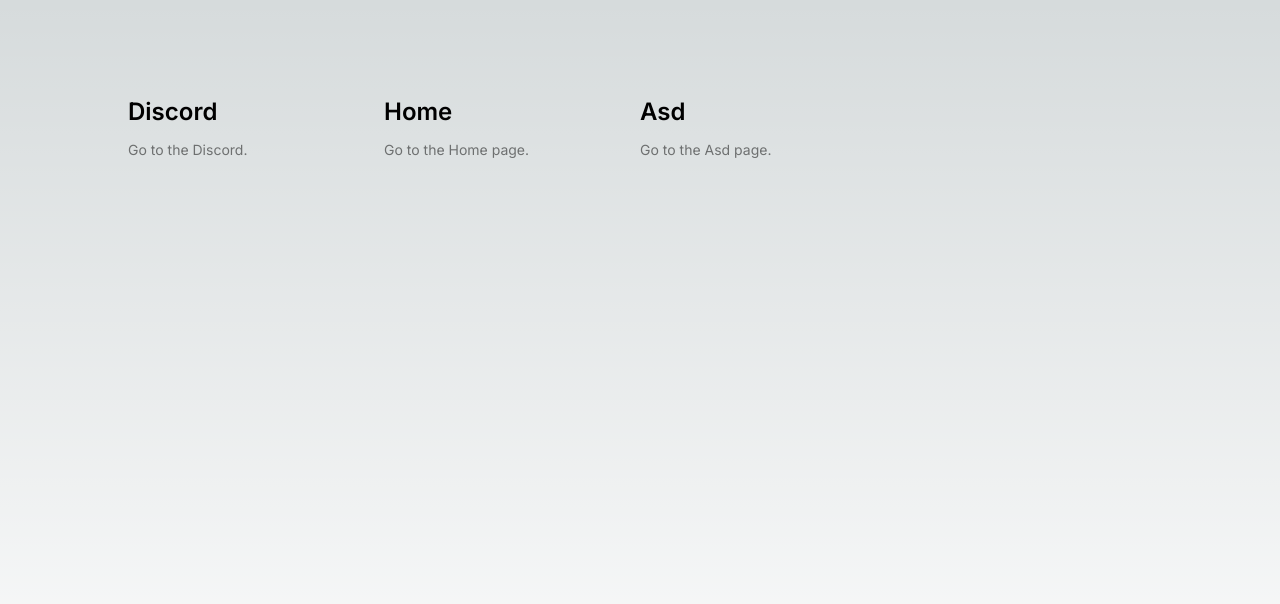
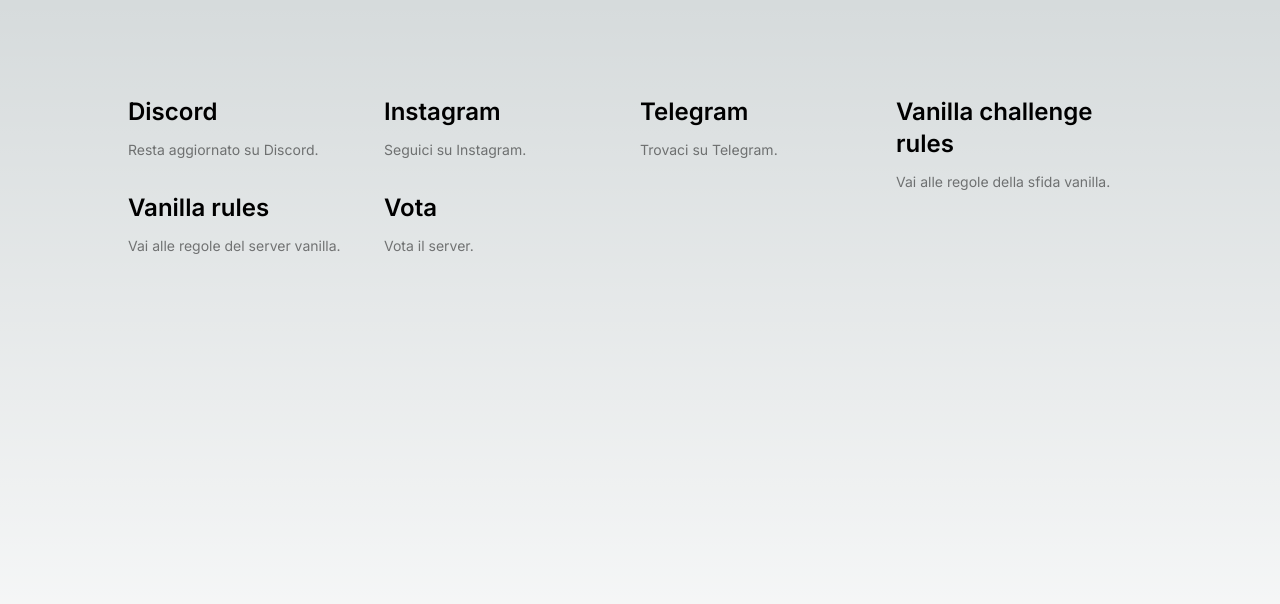
Before and after one commit to DrRek/LonelinessFrontend, a Next.js app: page / in a window 1280 px wide. Shown: the top 604 px of the page. Built offline with nearby package versions, Linux system fonts and the light colour scheme.

Commit message:
added cname

```diff
--- a/src/app/page.tsx
+++ b/src/app/page.tsx
@@ -10,17 +10,27 @@
         {/* Navigation links */}
         <Link href="/discord">
             <h2 className="mb-3 text-2xl font-semibold">Discord</h2>
-            <p className="m-0 max-w-[30ch] text-sm opacity-50">Go to the Discord.</p>
+            <p className="m-0 max-w-[30ch] text-sm opacity-50">Resta aggiornato su Discord.</p>
         </Link>
-
-        <Link href="/home">
-            <h2 className="mb-3 text-2xl font-semibold">Home</h2>
-            <p className="m-0 max-w-[30ch] text-sm opacity-50">Go to the Home page.</p>
+        <Link href="/instagram">
+            <h2 className="mb-3 text-2xl font-semibold">Instagram</h2>
+            <p className="m-0 max-w-[30ch] text-sm opacity-50">Seguici su Instagram.</p>
         </Link>
-
-        <Link href="/asd">
-            <h2 className="mb-3 text-2xl font-semibold">Asd</h2>
-            <p className="m-0 max-w-[30ch] text-sm opacity-50">Go to the Asd page.</p>
+        <Link href="/telegram">
+            <h2 className="mb-3 text-2xl font-semibold">Telegram</h2>
+            <p className="m-0 max-w-[30ch] text-sm opacity-50">Trovaci su Telegram.</p>
+        </Link>
+        <Link href="/vanilla-challenge-rules">
+            <h2 className="mb-3 text-2xl font-semibold">Vanilla challenge rules</h2>
+            <p className="m-0 max-w-[30ch] text-sm opacity-50">Vai alle regole della sfida vanilla.</p>
+        </Link>
+        <Link href="/vanilla-rules">
+            <h2 className="mb-3 text-2xl font-semibold">Vanilla rules</h2>
+            <p className="m-0 max-w-[30ch] text-sm opacity-50">Vai alle regole del server vanilla.</p>
+        </Link>
+        <Link href="/vota">
+            <h2 className="mb-3 text-2xl font-semibold">Vota</h2>
+            <p className="m-0 max-w-[30ch] text-sm opacity-50">Vota il server.</p>
         </Link>
 
         {/* Your existing content */}
```
Also changed, not shown: 1 other file (tests, documents, lock files or other folders).
